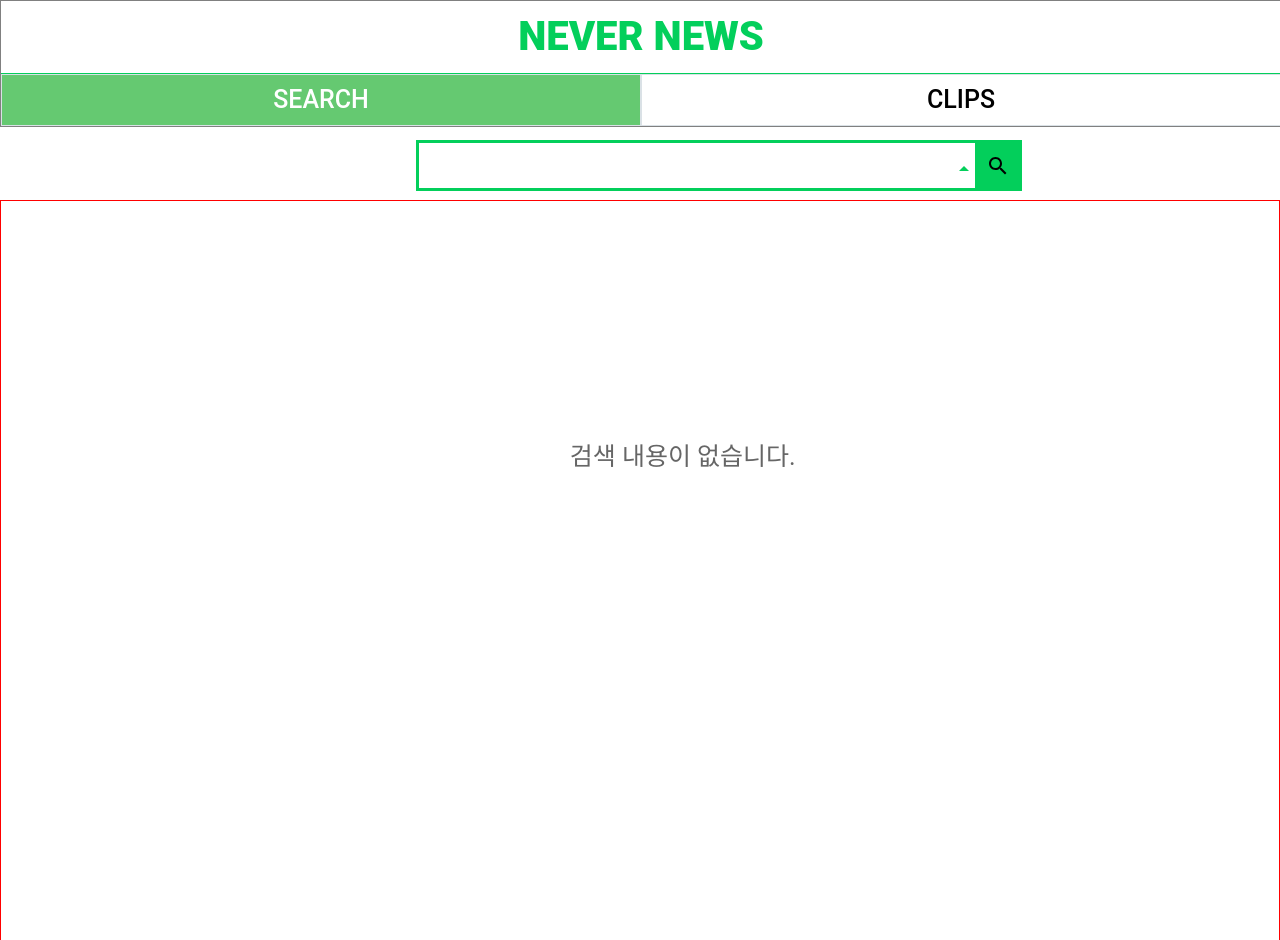
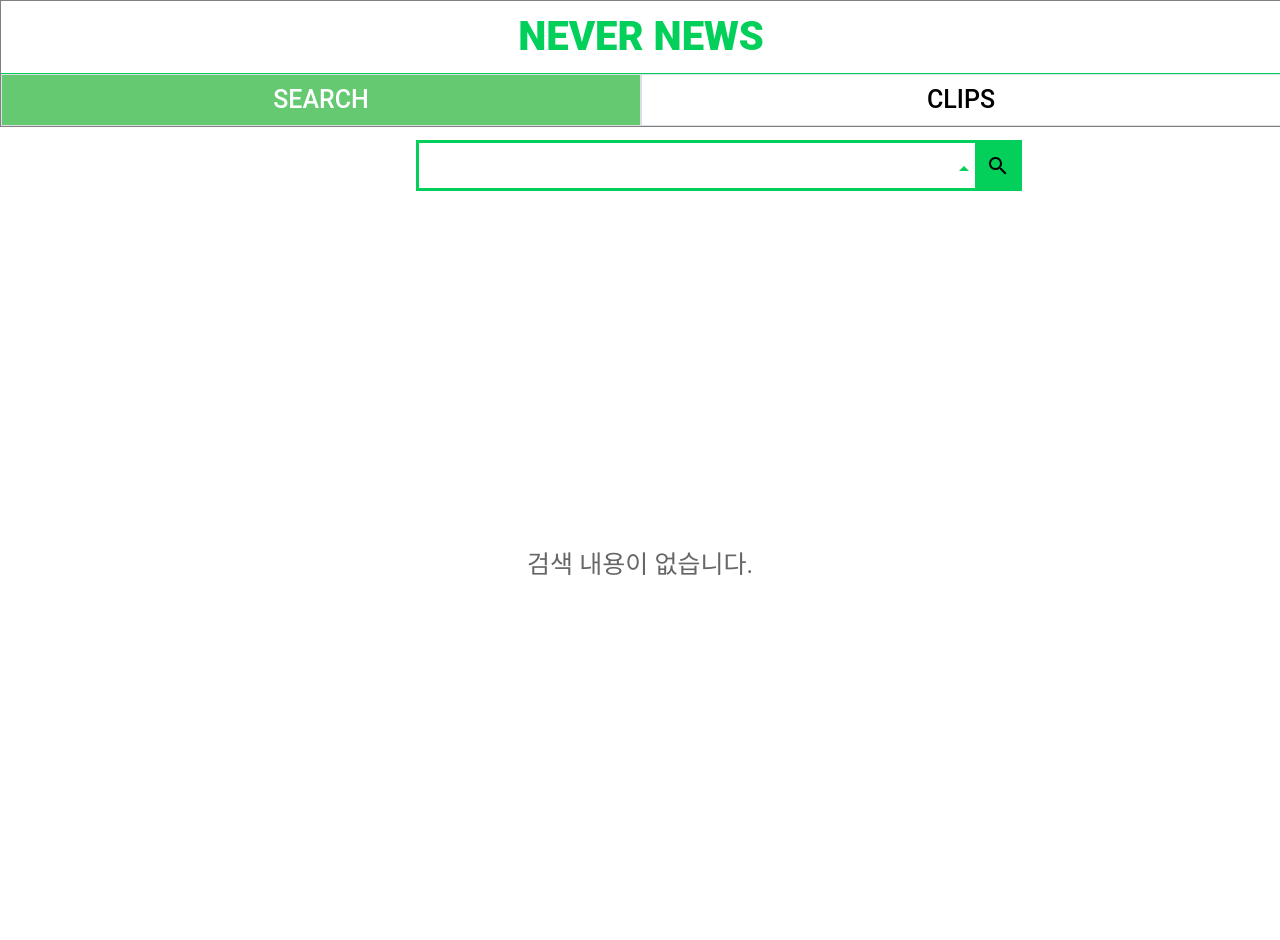
Before and after one commit to SejuneOh/News_Page, a React (Vite) app in the folder newsClient/: page / in a window 1280 px wide. Before the commit the page ends 800 px from the top, so only its background shows below. Built offline with nearby package versions, Linux system fonts and the light colour scheme.

Commit message:
feat:  searchbar move to top z-index

```diff
--- a/newsClient/src/components/NewsList.tsx
+++ b/newsClient/src/components/NewsList.tsx
@@ -57,7 +57,7 @@ export default function NewsList() {
         <div>
           <ul>
             {data.searchNews.items.map((item: any, idx: number) => (
-              <NewsCard newsItem={item}></NewsCard>
+              <NewsCard key={idx} newsItem={item}></NewsCard>
             ))}
           </ul>
         </div>
--- a/newsClient/src/components/SearchBar.tsx
+++ b/newsClient/src/components/SearchBar.tsx
@@ -49,6 +49,7 @@ export default function SearchBar() {
         </div>
       </SearchDiv>
       <SearchList className={open ? "" : "close"}>
+        {/* <SearchList className="open"> */}
         {searchHistory &&
           searchHistory.map((data, idx) => {
             return (
--- a/newsClient/src/styles/newsListStyle.ts
+++ b/newsClient/src/styles/newsListStyle.ts
@@ -1,26 +1,20 @@
 import styled from "styled-components";
 
 export const Container = styled.section`
-  position: fixed;
-  top: 200px;
-  /* border: 2px solid blue; */
-  width: 100%;
-  height: 100%;
+  /* position: fixed; */
+  /* top: 200px; */
+  /* width: 100%; */
+  /* height: 100%; */
   box-sizing: border-box;
   overflow: scroll;
+  height: 100vh;
+  padding-top: 51px;
 `;
 
 export const DefaultDiv = styled.div`
-  border: 1px solid red;
   height: 100%;
   display: flex;
-
-  .alert {
-    display: inline-block;
-    font-size: 25px;
-    position: relative;
-    left: 44.5%;
-    top: 30%;
-    height: 27px;
-  }
+  justify-content: center;
+  align-items: center;
+  font-size: 25px;
 `;
```
